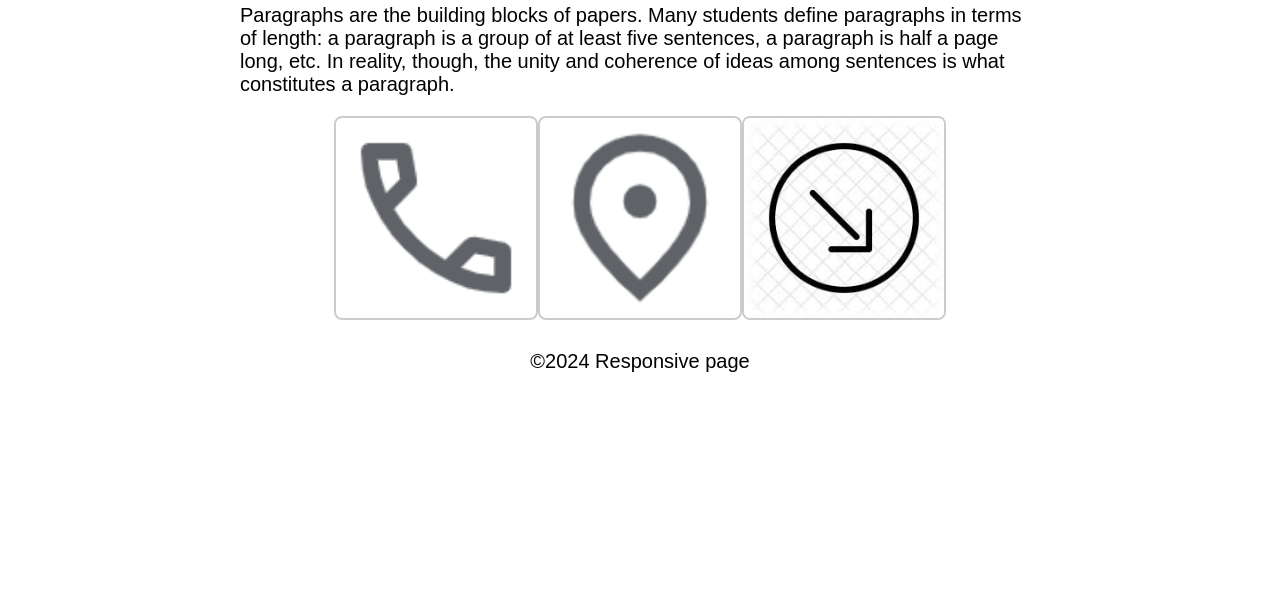
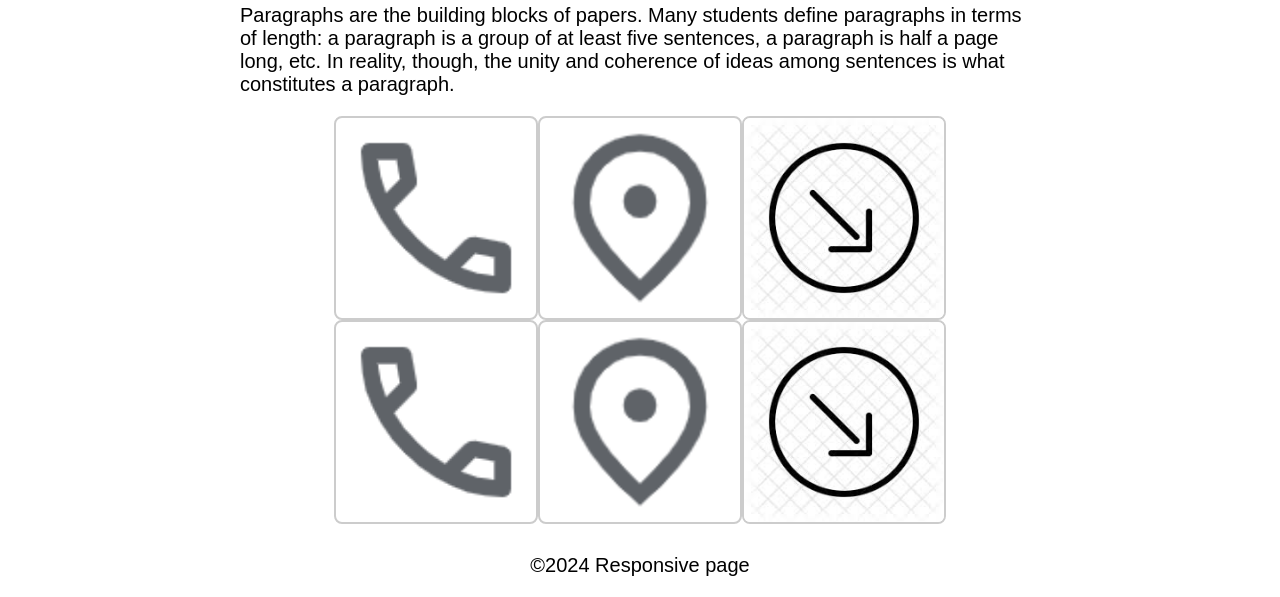
Before and after one commit to Afrinfarhath/ContactPage, a plain HTML site: page index.html in a window 1280 px wide. Shown: the part 208-805 px from the top of the page. Drawn offline with Linux system fonts and the light colour scheme.

Commit message:
fix: updated file

```diff
--- a/index.html
+++ b/index.html
@@ -19,6 +19,11 @@
           <img src="1 1.png" alt=" description of pic2" />
           <img src="arrow.jpg" alt="description of pic3" />
         </div>
+        <div class="images">
+          <img src="2 1.png" alt=" description of pic1" />
+          <img src="1 1.png" alt=" description of pic2" />
+          <img src="arrow.jpg" alt="description of pic3" />
+        </div>
       </section>
     </main>
     <footer class="footer">
```
